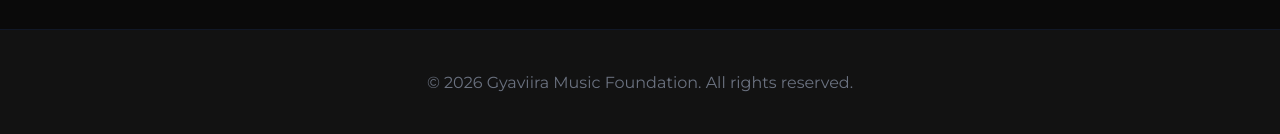
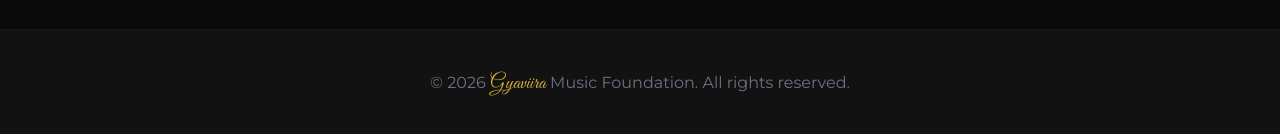
Before and after one commit to Glyph-Rush/gyaviira-site, a React (Vite) app: page / in a window 1280 px wide. Shown: the part 1792-1926 px from the top of the page. Built offline with nearby package versions, Linux system fonts and the light colour scheme.

Commit message:
Add files via upload

```diff
--- a/src/App.tsx
+++ b/src/App.tsx
@@ -4,6 +4,7 @@ import Home from './pages/Home';
 
 import Store from './pages/Store';
 import Contact from './pages/Contact';
+import RhythmChat from './components/RhythmChat';
 
 // Placeholder pages
 const About = () => <div className="pt-32 text-center text-white text-2xl font-heading">About Page Coming Soon</div>;
@@ -19,8 +20,9 @@ function App() {
           <Route path="/store" element={<Store />} />
           <Route path="/contact" element={<Contact />} />
         </Routes>
+        <RhythmChat />
         <footer className="bg-black-soft py-10 text-center border-t border-gray-900 mt-20">
-          <p className="text-gray-500">© 2026 Gyaviira Music Foundation. All rights reserved.</p>
+          <p className="text-gray-500">© 2026 <span className="font-cursive text-gold-primary text-xl">Gyaviira</span> Music Foundation. All rights reserved.</p>
         </footer>
       </div>
     </Router>
```
